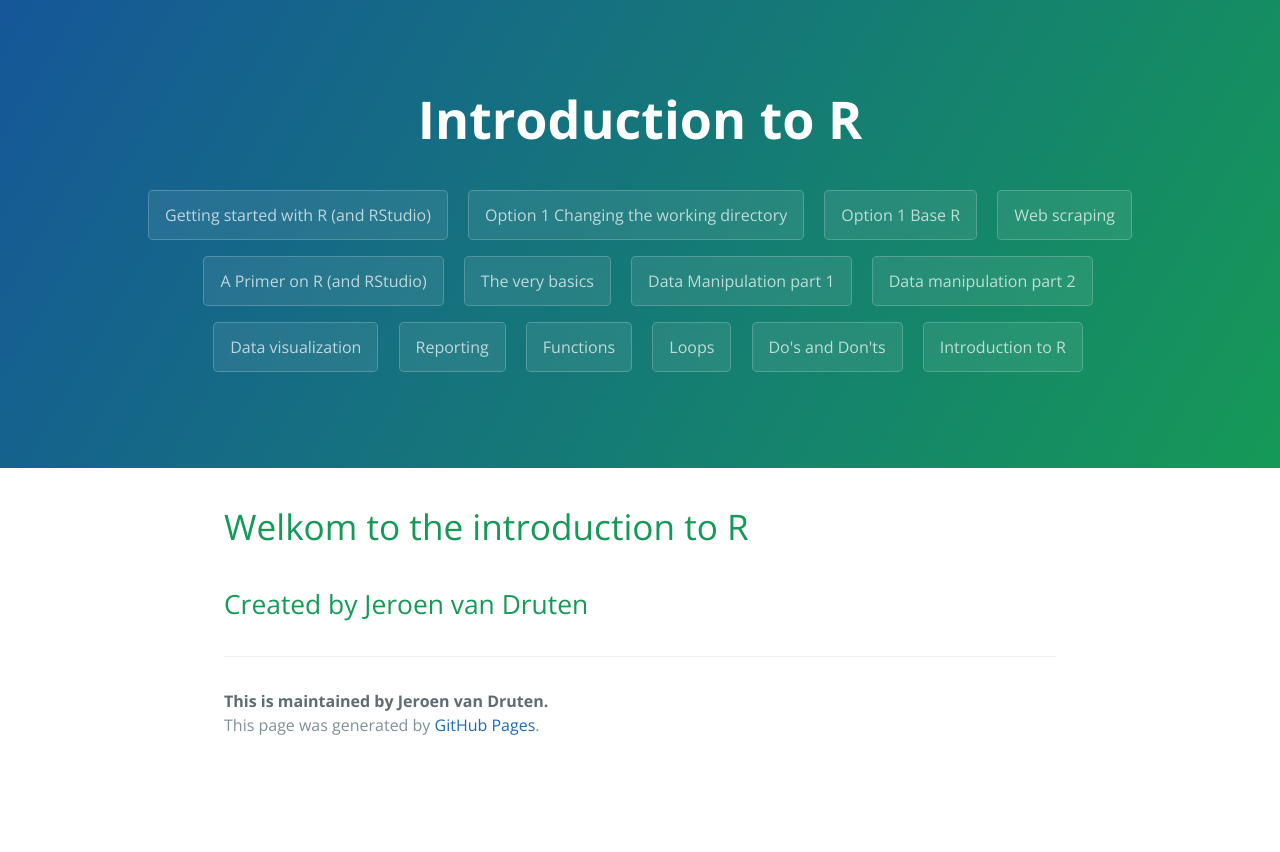
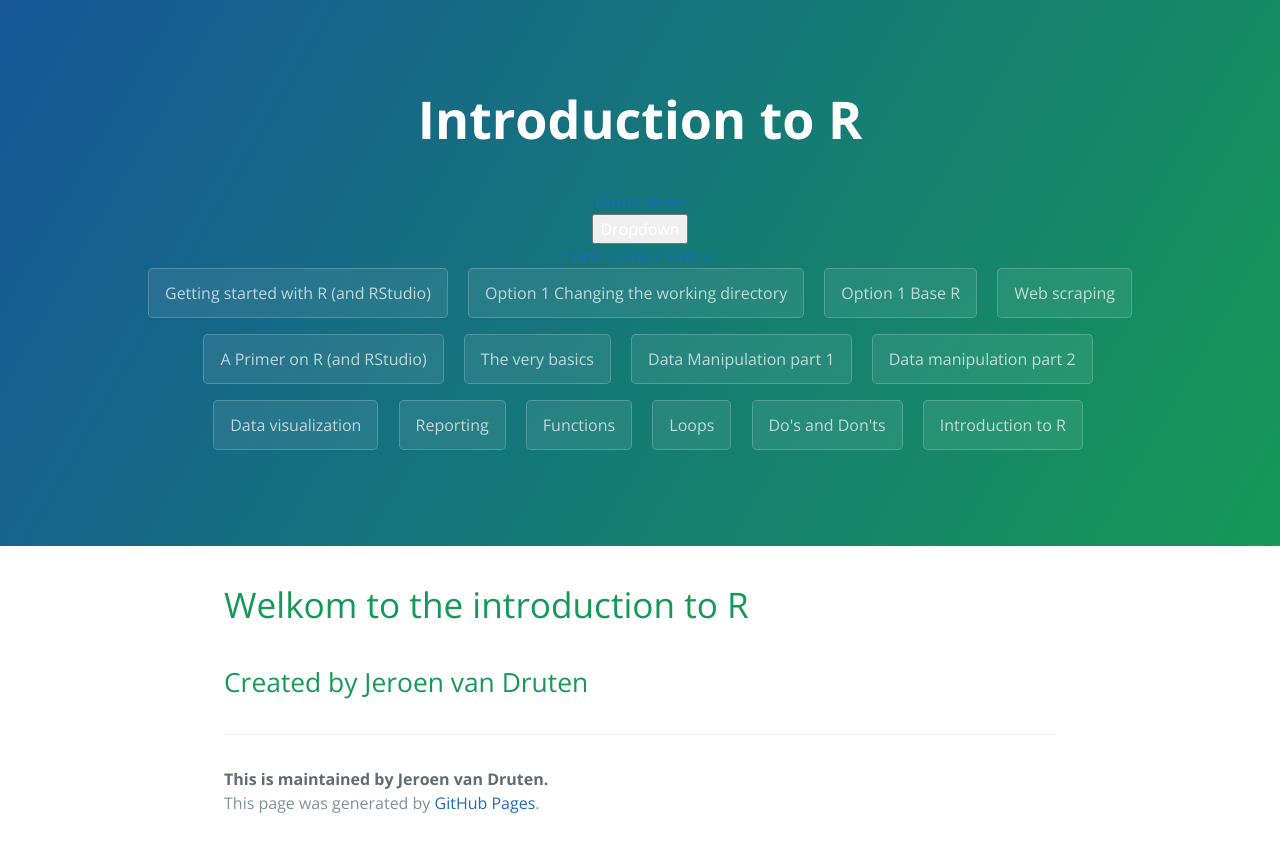
Before and after one commit to jmjvdruten/introductiontoR, a Jekyll site: the page built from index.md, in a window 1280 px wide. Shown: the top 852 px of the page. Built offline with Jekyll 4.4.1, drawn with Linux system fonts in a browser that asks for light colours.

Commit message:
Update template.html

```diff
--- a/_layouts/template.html
+++ b/_layouts/template.html
@@ -13,6 +13,20 @@
     <section class="page-header">
       <h1 class="project-name">Introduction to R</h1>
       <h2 class="project-tagline"></h2>
+      <div class="navbar">
+        <a href="#home">Home</a>
+        <a href="#news">News</a>
+        <div class="dropdown">
+          <button class="dropbtn">Dropdown
+            <i class="fa fa-caret-down"></i>
+          </button>
+          <div class="dropdown-content">
+            <a href={{index}}>Link 1</a>
+            <a href="#">Link 2</a>
+            <a href="#">Link 3</a>
+          </div>
+        </div>
+      </div>
       {% for page in site.pages %}
         <a href= {{ page.filename }} class="btn">{{ page.title }}</a>
       {% endfor %}
```
